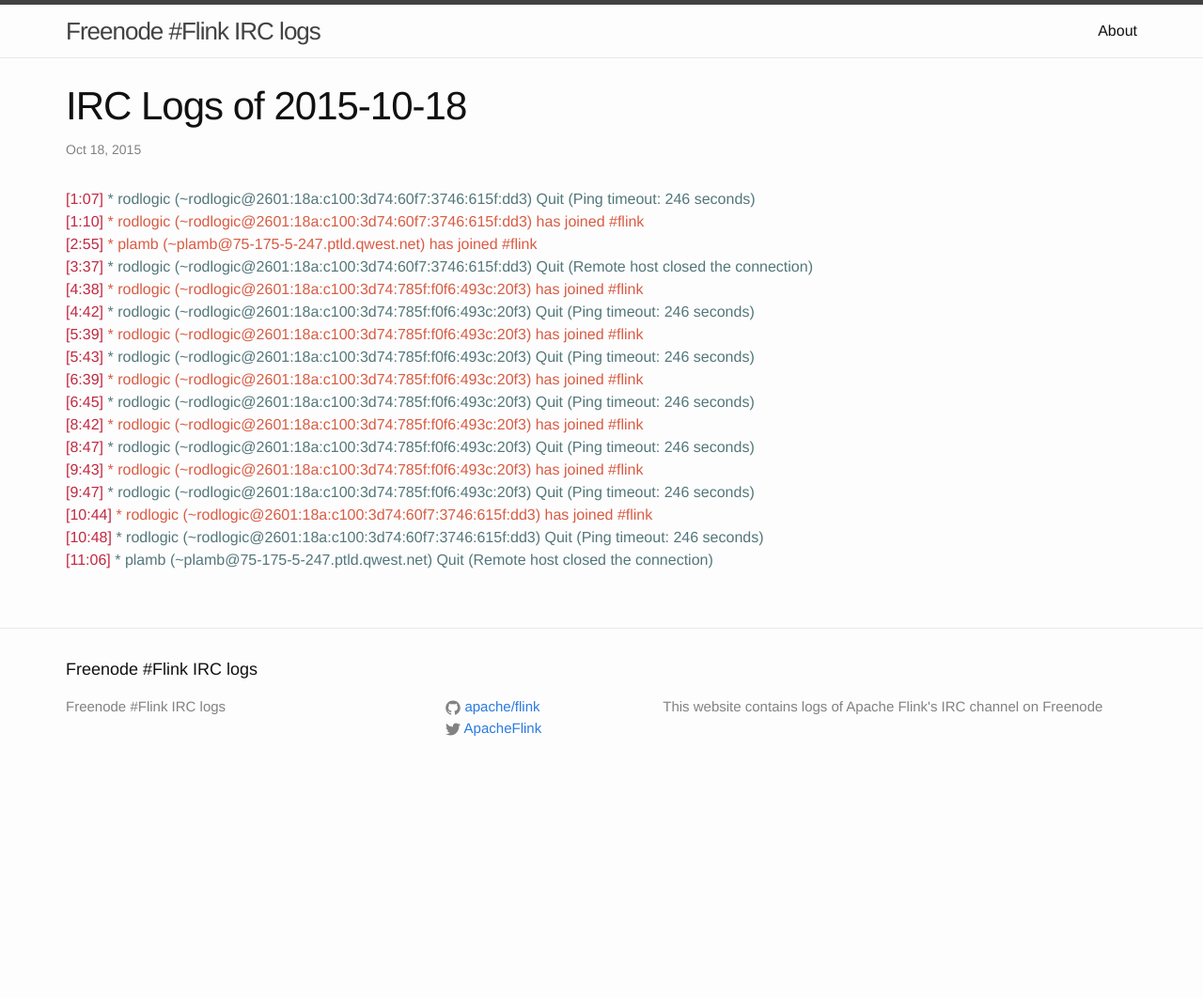
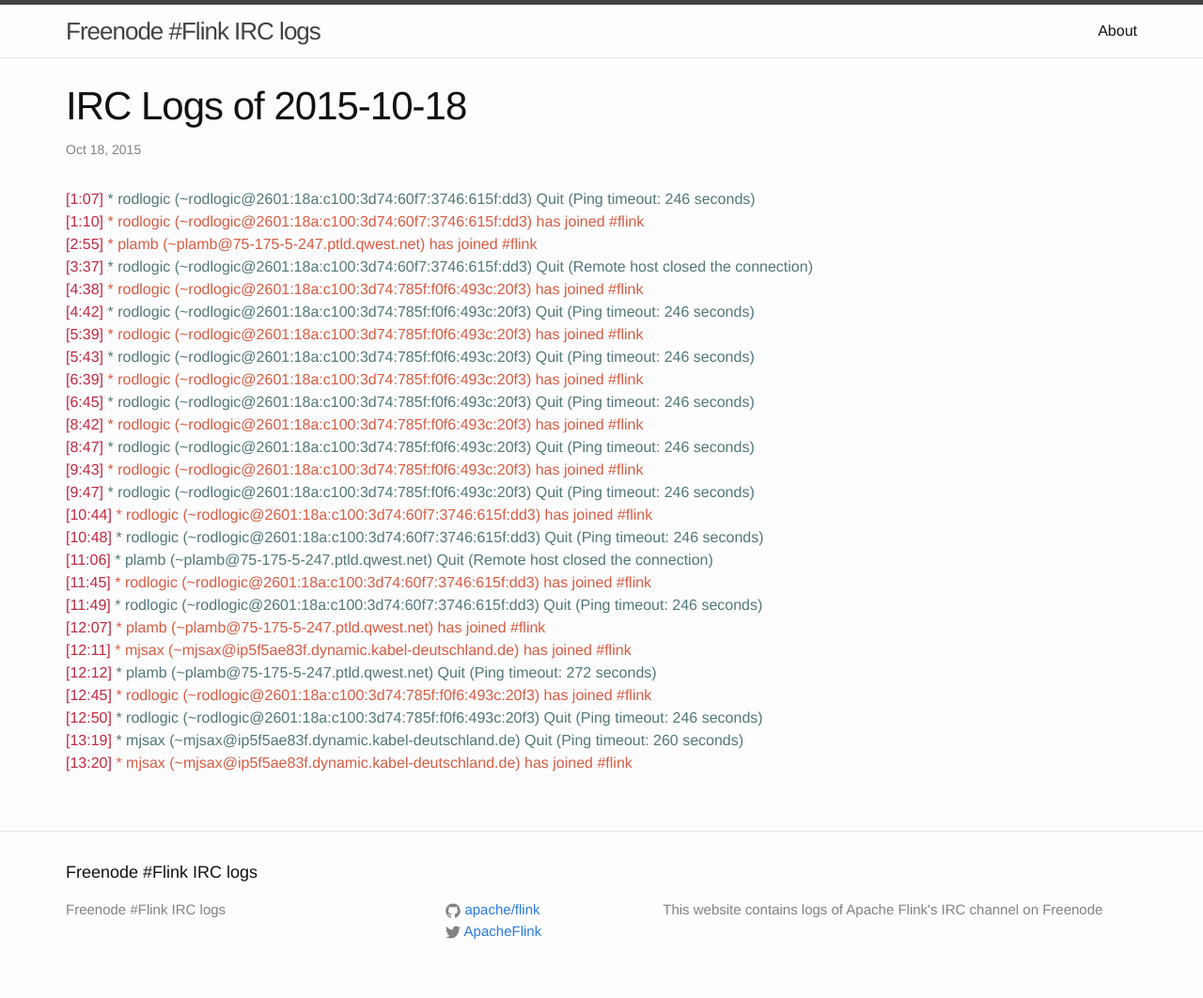
Before and after one commit to flink-irc-logs/flink-irc-logs.github.io, a Jekyll site: the page built from _posts/2015-10-18-logs.markdown, in a window 1280 px wide. Shown: the whole page at 94% size. Built offline with Jekyll 4.4.1, drawn with Linux system fonts in a browser that asks for light colours; before the commit the page ends 900 px from its top, so only the background shows below that.

Commit message:
Update of the logs on Sun Oct 18 13:27:21 CEST 2015

```diff
--- a/_posts/2015-10-18-logs.markdown
+++ b/_posts/2015-10-18-logs.markdown
@@ -21,3 +21,12 @@
 <span class="irc-date">[10:44]</span> <span class="irc-green">* rodlogic (~rodlogic@2601:18a:c100:3d74:60f7:3746:615f:dd3) has joined #flink</span><br />
 <span class="irc-date">[10:48]</span> <span class="irc-navy">* rodlogic (~rodlogic@2601:18a:c100:3d74:60f7:3746:615f:dd3) Quit (Ping timeout: 246 seconds)</span><br />
 <span class="irc-date">[11:06]</span> <span class="irc-navy">* plamb (~plamb@75-175-5-247.ptld.qwest.net) Quit (Remote host closed the connection)</span><br />
+<span class="irc-date">[11:45]</span> <span class="irc-green">* rodlogic (~rodlogic@2601:18a:c100:3d74:60f7:3746:615f:dd3) has joined #flink</span><br />
+<span class="irc-date">[11:49]</span> <span class="irc-navy">* rodlogic (~rodlogic@2601:18a:c100:3d74:60f7:3746:615f:dd3) Quit (Ping timeout: 246 seconds)</span><br />
+<span class="irc-date">[12:07]</span> <span class="irc-green">* plamb (~plamb@75-175-5-247.ptld.qwest.net) has joined #flink</span><br />
+<span class="irc-date">[12:11]</span> <span class="irc-green">* mjsax (~mjsax@ip5f5ae83f.dynamic.kabel-deutschland.de) has joined #flink</span><br />
+<span class="irc-date">[12:12]</span> <span class="irc-navy">* plamb (~plamb@75-175-5-247.ptld.qwest.net) Quit (Ping timeout: 272 seconds)</span><br />
+<span class="irc-date">[12:45]</span> <span class="irc-green">* rodlogic (~rodlogic@2601:18a:c100:3d74:785f:f0f6:493c:20f3) has joined #flink</span><br />
+<span class="irc-date">[12:50]</span> <span class="irc-navy">* rodlogic (~rodlogic@2601:18a:c100:3d74:785f:f0f6:493c:20f3) Quit (Ping timeout: 246 seconds)</span><br />
+<span class="irc-date">[13:19]</span> <span class="irc-navy">* mjsax (~mjsax@ip5f5ae83f.dynamic.kabel-deutschland.de) Quit (Ping timeout: 260 seconds)</span><br />
+<span class="irc-date">[13:20]</span> <span class="irc-green">* mjsax (~mjsax@ip5f5ae83f.dynamic.kabel-deutschland.de) has joined #flink</span><br />
```
